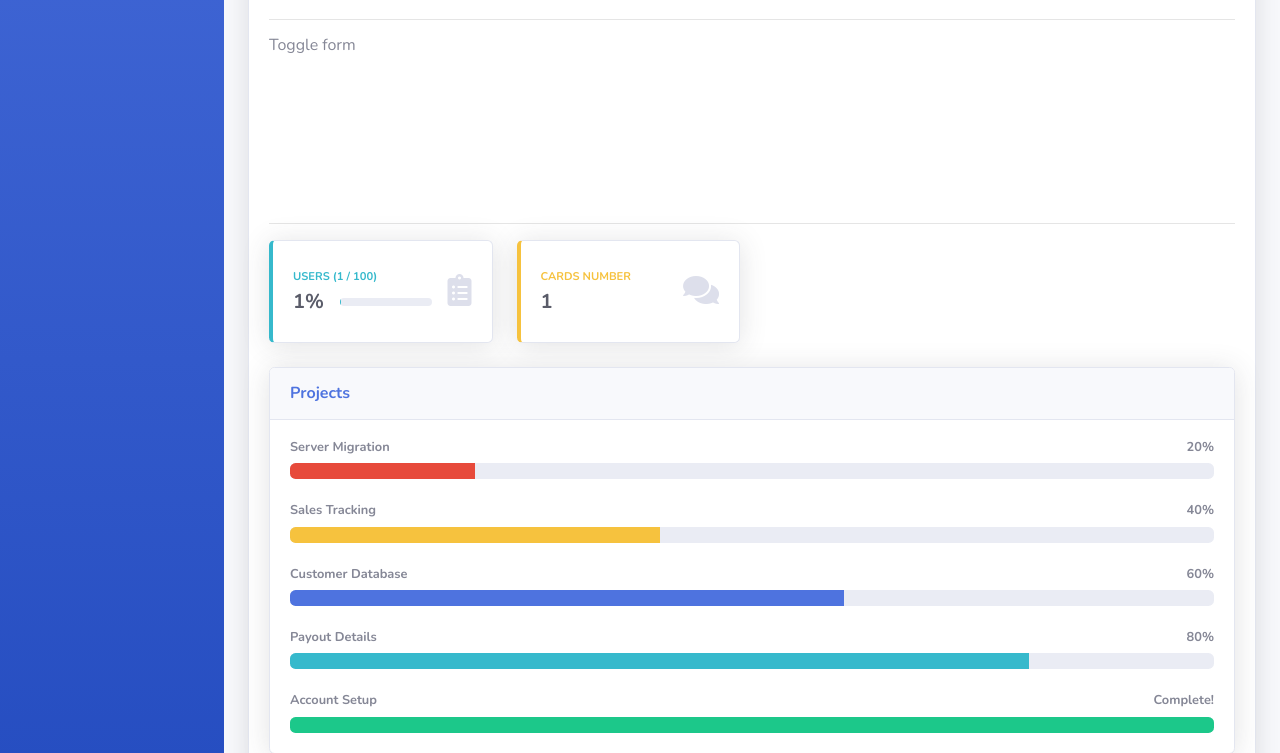
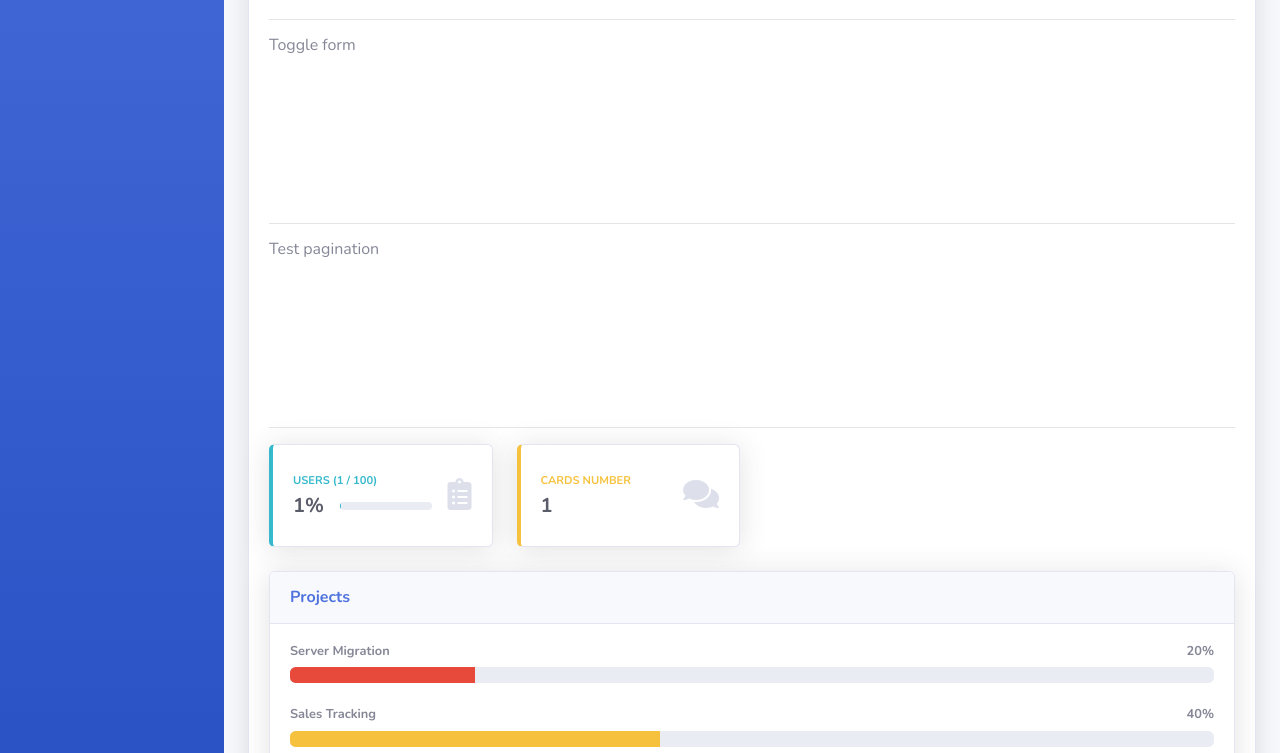
Before and after one commit to helchall/demo, a Symfony app: template templates/dashboard/index.html.twig in a window 1280 px wide. Shown: the part 744-1497 px from the top of the page. Run offline with Twig, Linux system fonts and the light colour scheme; the template is opened without the code that fills it: most values are stand-ins (such as "Sample title", 1, 10 or a date in 2020); some libraries are stand-ins or nearby versions.

Commit message:
Adding test-pagination container to dashboard template

```diff
--- a/templates/dashboard/index.html.twig
+++ b/templates/dashboard/index.html.twig
@@ -25,6 +25,10 @@
     <hr />
     <h6>Toggle form </h6>
         <div id="toggle-form"></div>
+    <br><br><br><br><br><br>
+    <hr />
+    <h6>Test pagination </h6>
+        <div id="test-pagination"></div>
     <br><br><br><br><br><br>
     <hr />
 
```
